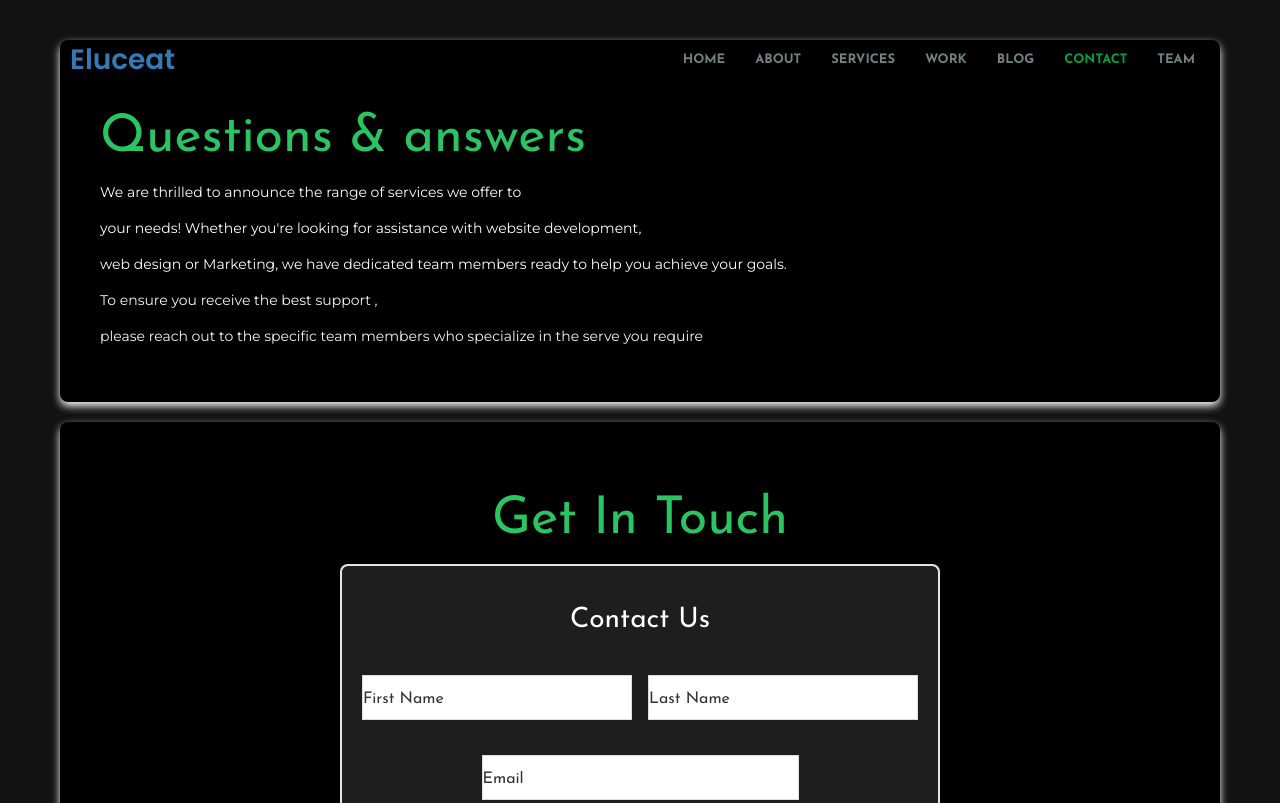
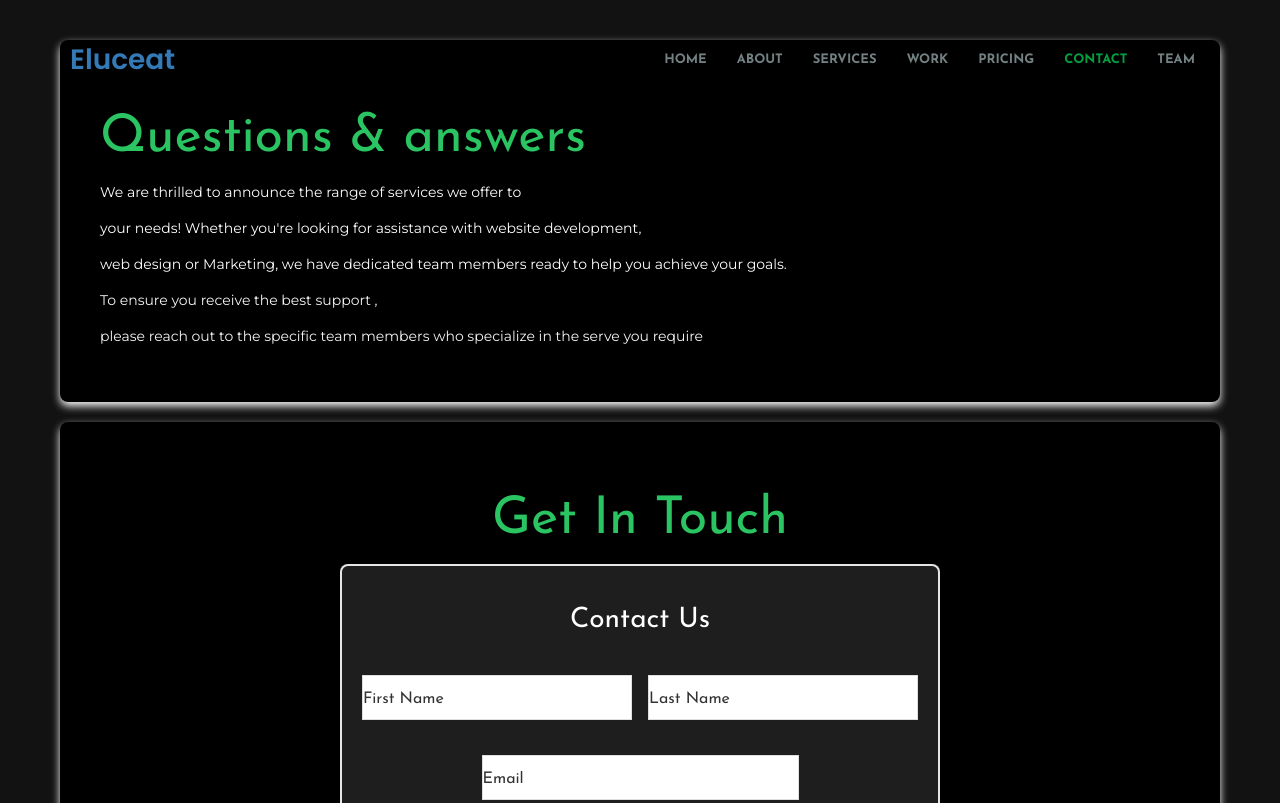
Before and after one commit to Vigroboi/Eluceat, a website with bundled scripts: page Contact.html in a window 1280 px wide. Shown: the top 803 px of the page. Built offline with nearby package versions, Linux system fonts and the light colour scheme; files whose address does not match are found by name.

Commit message:
this is the newer commit

```diff
--- a/Contact.html
+++ b/Contact.html
@@ -36,11 +36,11 @@
                     <div class="header__menu">
                         <nav class="onepage-nav">
                             <ul class="onepage-menu">
-                                <a href="index.html">Home</a></li>
+                                <li><a href="index.html">Home</a></li>
                                 <li><a href="#id-2">About</a></li>
                                 <li><a href="#id-3">Services</a></li>
                                 <li><a href="#id-4">Work</a></li>
-                                <li><a href="Blog.html">Blog</a></li>
+                                <li><a href="pricing.html">Pricing</a></li>
                                 <li class="current-menu-item"><a href="Contact.html">Contact</a></li>
                                 <li><a href="Team.html">Team</a></li>
                             </ul>
@@ -182,7 +182,7 @@
     <p> We encourage you to connect directly with the right individual for your needs,
        <p> as they will provide the most relevant information and support.
         <p> Your satisfaction is our priority,
-            <p>  and we’re here to ensure you receive the best possible service.
+            <p>  and we're here to ensure you receive the best possible service.
 
        <p> Thank you, and we look forward to working with you!<p>
     <script src="scripts.js"></script>
```
